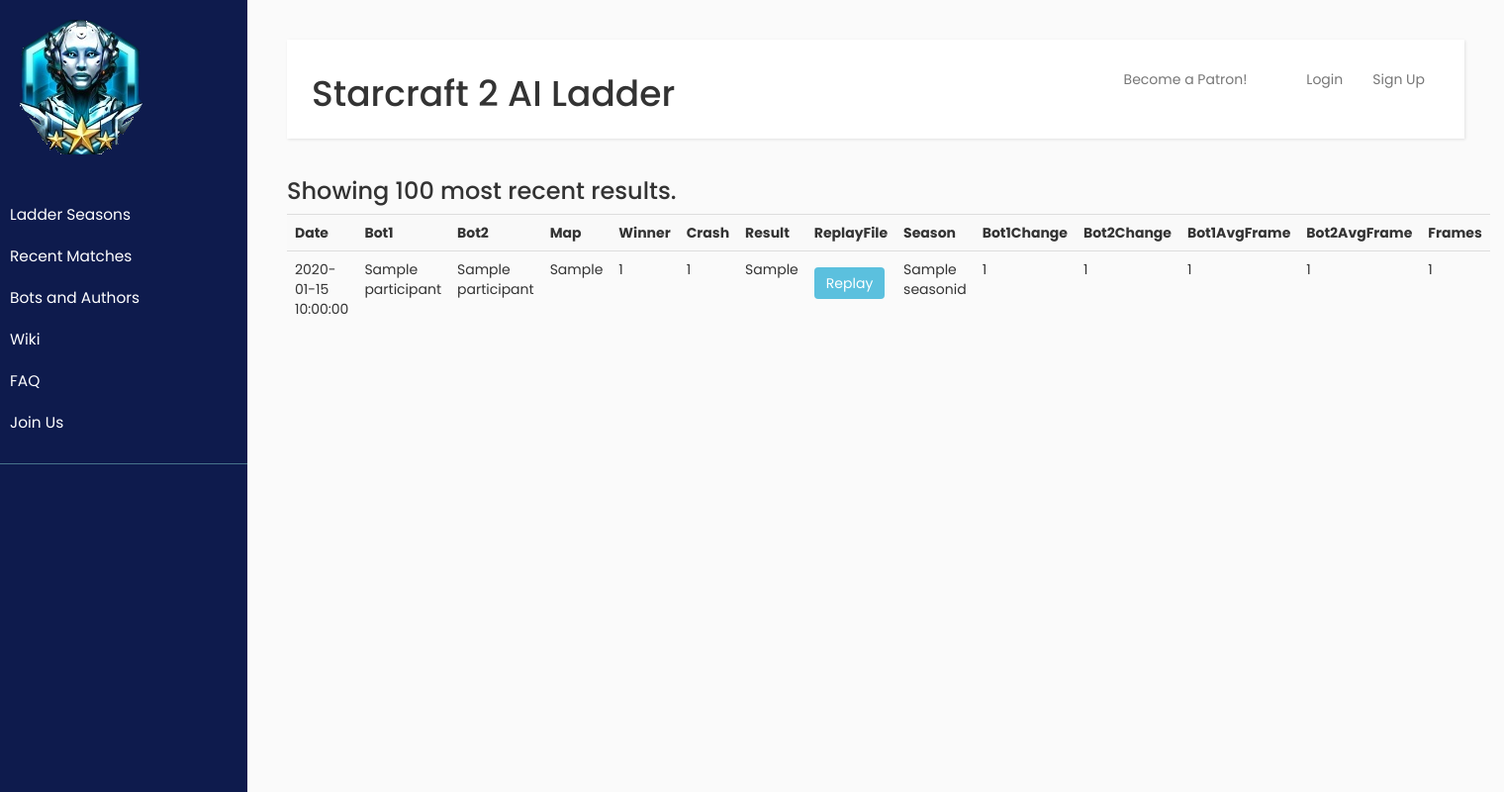
After one commit to Cryptyc/SC2LadderWebHost, a PHP site: page /RecentMatches.php in a window 1520 px wide. The commit adds this page. Shown: the whole page at 99% size. Run offline with PHP 8.4, Linux system fonts and the light colour scheme; tables that the repository leaves empty or names only in its code hold one stand-in row (values such as "Sample post"); some libraries are stand-ins or nearby versions; some web fonts are replaced.

Commit message:
Add recent matches page.

```diff
--- /dev/null
+++ b/www/RecentMatches.php
@@ -0,0 +1,77 @@
+<?php
+session_start();
+require_once("header.php");
+?>
+<h3>Showing 100 most recent results.</h3>
+<?php
+$sql = "SELECT DATE_FORMAT(`Date`, '%Y-%m-%d %H:%i:%s') as Date,
+       participant1.Name as Bot1,
+       participant2.Name as Bot2,
+       Map,
+       Winner,
+       Crash,
+       Result,
+       ReplayFile,
+       seasonids.SeasonName as Season,
+       Bot1Change,
+       Bot2Change,
+       Bot1AvgFrame,
+       Bot2AvgFrame,
+       Frames
+FROM results
+INNER JOIN participants AS participant1 ON participant1.ID = results.Bot1
+INNER JOIN participants AS participant2 ON participant2.ID = results.Bot2
+INNER JOIN seasonids ON seasonids.id = results.SeasonId
+ORDER BY `Date` DESC
+LIMIT 100";
+
+$result = $link->query($sql);
+if ($result->num_rows < 1) {
+    echo "<p>No Results available</p>";
+    die();
+}
+?>
+<table id="RecentMatchesTable" class="table table-striped" style="width: auto;">
+    <tr>
+        <?php $column_id = 0; ?>
+        <th onclick="bubbleSortTable('RecentMatchesTable', <?php echo $column_id++ ?>)">Date</th>
+        <th onclick="bubbleSortTable('RecentMatchesTable', <?php echo $column_id++ ?>)">Bot1</th>
+        <th onclick="bubbleSortTable('RecentMatchesTable', <?php echo $column_id++ ?>)">Bot2</th>
+        <th onclick="bubbleSortTable('RecentMatchesTable', <?php echo $column_id++ ?>)">Map</th>
+        <th onclick="bubbleSortTable('RecentMatchesTable', <?php echo $column_id++ ?>)">Winner</th>
+        <th onclick="bubbleSortTable('RecentMatchesTable', <?php echo $column_id++ ?>)">Crash</th>
+        <th onclick="bubbleSortTable('RecentMatchesTable', <?php echo $column_id++ ?>)">Result</th>
+        <th onclick="bubbleSortTable('RecentMatchesTable', <?php echo $column_id++ ?>)">ReplayFile</th>
+        <th onclick="bubbleSortTable('RecentMatchesTable', <?php echo $column_id++ ?>)">Season</th>
+        <th onclick="bubbleSortTable('RecentMatchesTable', <?php echo $column_id++ ?>)">Bot1Change</th>
+        <th onclick="bubbleSortTable('RecentMatchesTable', <?php echo $column_id++ ?>)">Bot2Change</th>
+        <th onclick="bubbleSortTable('RecentMatchesTable', <?php echo $column_id++ ?>)">Bot1AvgFrame</th>
+        <th onclick="bubbleSortTable('RecentMatchesTable', <?php echo $column_id++ ?>)">Bot2AvgFrame</th>
+        <th onclick="bubbleSortTable('RecentMatchesTable', <?php echo $column_id++ ?>)">Frames</th>
+    </tr>
+    <?php while ($row = $result->fetch_assoc()) { ?>
+    <tr>
+        <td> <?php echo $row['Date']; ?>  </td>
+        <td> <?php echo $row['Bot1']; ?>  </td>
+        <td> <?php echo $row['Bot2']; ?>  </td>
+        <td> <?php echo $row['Map']; ?>  </td>
+        <td> <?php echo $row['Winner']; ?>  </td>
+        <td> <?php echo $row['Crash']; ?>  </td>
+        <td> <?php echo $row['Result']; ?>  </td>
+        <td>
+            <button type="button" id="Replay" class="btn btn-info navbar-btn" onclick="window.location.href='<?php $row['ReplayFile'] ?>'">
+                <span>Replay</span>
+            </button>
+        </td>
+        <td> <?php echo $row['Season']; ?>  </td>
+        <td> <?php echo $row['Bot1Change']; ?>  </td>
+        <td> <?php echo $row['Bot2Change']; ?>  </td>
+        <td> <?php echo $row['Bot1AvgFrame']; ?>  </td>
+        <td> <?php echo $row['Bot2AvgFrame']; ?>  </td>
+        <td> <?php echo $row['Frames']; ?>  </td>
+    </tr>
+    <?php } ?>
+</table>
+<?php require_once("footer.php"); ?>
+</body>
+</html>
--- a/www/header.php
+++ b/www/header.php
@@ -85,6 +85,9 @@
                         </ul>
                     </li>
                     <li>
+                        <a href="RecentMatches.php">Recent Matches</a>
+                    </li>
+                    <li>
                         <a href="Authors.php">Bots and Authors</a>
                     </li>
                     <li>
```
